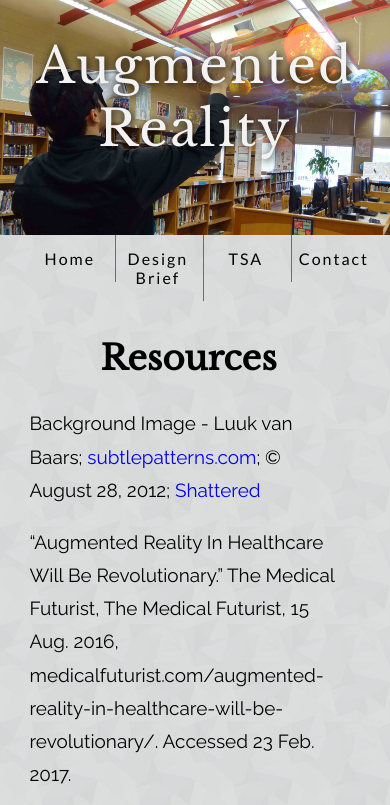
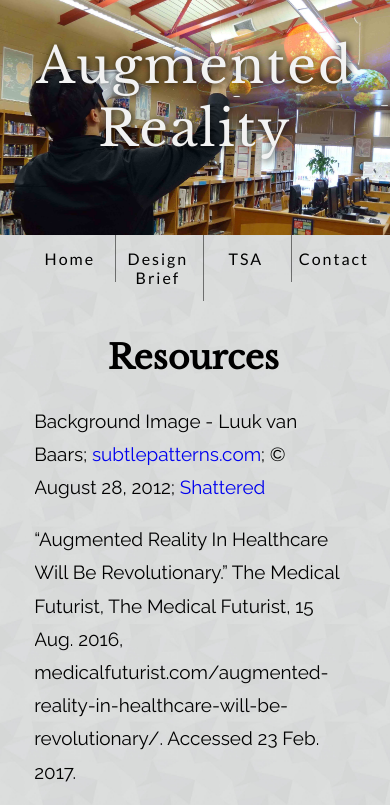
Before and after one commit to HenryCountyTSA/HenryCountyTSA.github.io, a plain HTML site: page resources.html in a window 390 px wide. Shown: the top 805 px of the page. Drawn offline with nearby package versions, Linux system fonts and the light colour scheme.

Commit message:
css update
changes to header images

```diff
--- a/stylesheet.css
+++ b/stylesheet.css
@@ -629,7 +629,9 @@ footer {
 	height: 20%;
 	letter-spacing: 2px;
 	overflow: hidden;
+	/*
 	-webkit-mask-image:-webkit-gradient(linear, left center, left bottom, from(rgba(0,0,0,1)), to(rgba(0,0,0,0)));
+	*/
 }
 
 .header_contact h1 {
@@ -680,7 +682,9 @@ footer {
 	height: 28%;
 	letter-spacing: 2px;
 	overflow: hidden;
+	/*
 	-webkit-mask-image:-webkit-gradient(linear, left center, left bottom, from(rgba(0,0,0,1)), to(rgba(0,0,0,0)));
+	*/
 }
 
 .tsa_header h1 {
@@ -1179,7 +1183,7 @@ nav .nav_link {
 	text-align: center;
 	font-weight: 900;
 	line-height: 1.5em;
-	font-size: 1.8em;
+	font-size: 1.75em;
 	margin-right: -2%;
 	}
 
@@ -1192,11 +1196,13 @@ nav .nav_link {
 	padding: 5px;
 	font-size: 1em;
 	text-align: left;
+	margin-left: -3%;
 }
 
-.box {
-	margin-left: 5%;
+.r_text {
+	margin-left: -3.5%;
 }
+
 .img {
 	display: block;
 	width: 100%;
@@ -1235,7 +1241,9 @@ nav .nav_link {
 	height: 20%;
 	letter-spacing: 2px;
 	overflow: hidden;
+	/*
 	-webkit-mask-image:-webkit-gradient(linear, left center, left bottom, from(rgba(0,0,0,1)), to(rgba(0,0,0,0)));
+	*/
 
 }
 
@@ -1322,6 +1330,7 @@ nav .nav_link {
 	padding: 5px;
 	font-size: 1em;
 	text-align: left;
+	margin-left: -3%;
 }
 
 .box_index_title {
```
